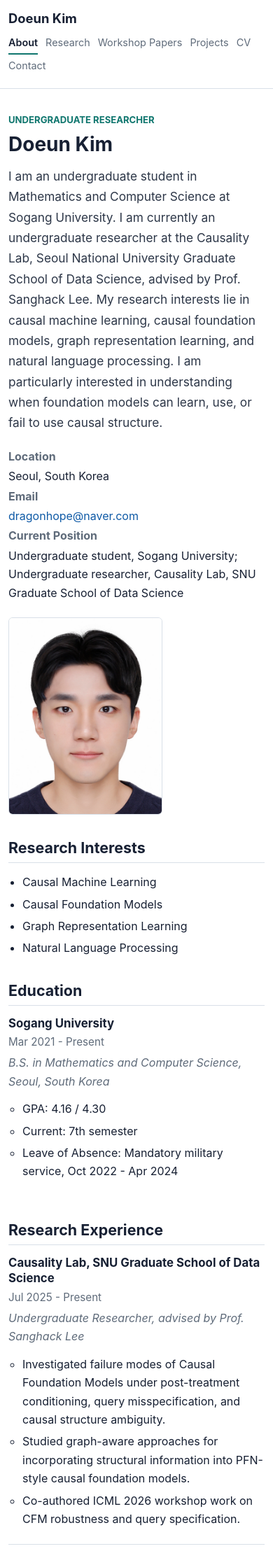
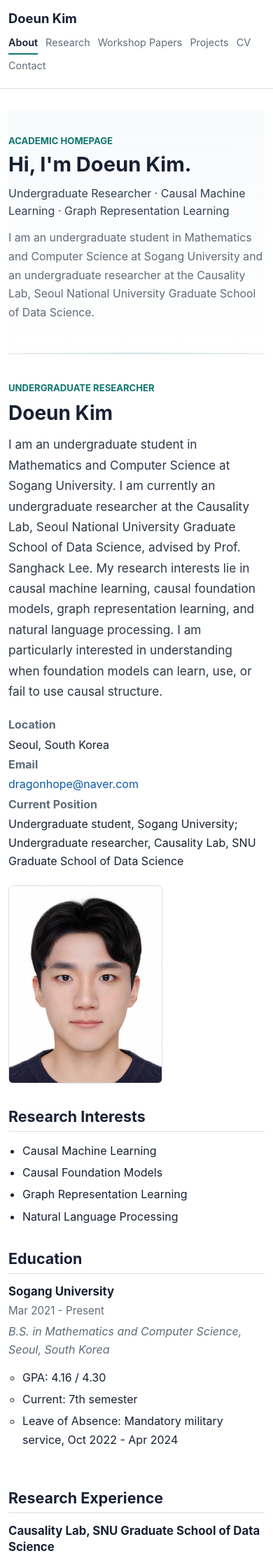
Before and after one commit to doeun7kim/doeun7kim.github.io, a Jekyll site: the page built from index.md, in a window 390 px wide. Shown: the top 2226 px of the page at 70% size. Built offline with Jekyll 4.4.1, drawn with Linux system fonts in a browser that asks for light colours.

Commit message:
Add homepage hero intro animation

```diff
--- a/_layouts/default.html
+++ b/_layouts/default.html
@@ -6,6 +6,9 @@
     <title>{% if page.title %}{{ page.title }} | {% endif %}{{ site.title }}</title>
     <meta name="description" content="{{ page.description | default: site.description }}">
     <link rel="stylesheet" href="{{ '/assets/css/style.css' | relative_url }}">
+    {% if page.hero_intro %}
+    <link rel="stylesheet" href="{{ '/assets/css/hero-intro.css' | relative_url }}">
+    {% endif %}
   </head>
   <body>
     <a class="skip-link" href="#main">Skip to content</a>
@@ -34,5 +37,8 @@
         <a href="mailto:{{ site.author.email }}">{{ site.author.email }}</a>
       </div>
     </footer>
+    {% if page.hero_intro %}
+    <script src="{{ '/assets/js/hero-intro.js' | relative_url }}" defer></script>
+    {% endif %}
   </body>
 </html>
--- /dev/null
+++ b/assets/css/hero-intro.css
@@ -0,0 +1,145 @@
+.hero-intro {
+  --hero-reveal-width: 100%;
+  position: relative;
+  min-height: 238px;
+  margin: -8px 0 38px;
+  border-bottom: 1px solid var(--line);
+  overflow: hidden;
+  background:
+    linear-gradient(180deg, rgba(248, 250, 252, 0.94), rgba(255, 255, 255, 0.98)),
+    linear-gradient(90deg, rgba(15, 118, 110, 0.06), rgba(15, 90, 166, 0.04));
+}
+
+.hero-intro::after {
+  content: "";
+  position: absolute;
+  inset: auto 0 0;
+  height: 1px;
+  background: linear-gradient(90deg, transparent, rgba(15, 118, 110, 0.26), transparent);
+}
+
+.hero-intro-canvas {
+  position: absolute;
+  inset: 0;
+  z-index: 1;
+  display: none;
+  width: 100%;
+  height: 100%;
+  pointer-events: none;
+}
+
+.hero-intro-copy {
+  position: relative;
+  z-index: 2;
+  max-width: 760px;
+  padding: 42px 0 48px;
+}
+
+.hero-intro-kicker {
+  margin: 0 0 7px;
+  color: var(--accent);
+  font-size: 0.82rem;
+  font-weight: 700;
+  letter-spacing: 0;
+  text-transform: uppercase;
+}
+
+.hero-intro-title {
+  position: relative;
+  display: inline-block;
+  margin: 0 0 12px;
+  color: var(--text);
+  font-size: 2.55rem;
+  line-height: 1.12;
+  white-space: nowrap;
+}
+
+.hero-intro-title-base {
+  color: inherit;
+}
+
+.hero-intro-title-reveal {
+  display: none;
+}
+
+.hero-intro-subtitle {
+  max-width: 680px;
+  margin: 0 0 13px;
+  color: #334155;
+  font-size: 1.06rem;
+  line-height: 1.55;
+}
+
+.hero-intro-bio {
+  max-width: 720px;
+  margin: 0;
+  color: var(--muted);
+  font-size: 0.99rem;
+  line-height: 1.7;
+}
+
+.hero-intro.hero-intro--active {
+  --hero-reveal-width: 0px;
+}
+
+.hero-intro.hero-intro--active .hero-intro-canvas {
+  display: block;
+}
+
+.hero-intro.hero-intro--active .hero-intro-title-base {
+  color: rgba(23, 32, 51, 0.2);
+}
+
+.hero-intro.hero-intro--active .hero-intro-title-reveal {
+  position: absolute;
+  inset: 0 auto auto 0;
+  display: block;
+  width: var(--hero-reveal-width);
+  max-width: 100%;
+  overflow: hidden;
+  color: var(--text);
+  white-space: nowrap;
+}
+
+.hero-intro.hero-intro--complete .hero-intro-title-base {
+  color: var(--text);
+}
+
+.hero-intro.hero-intro--complete .hero-intro-title-reveal,
+.hero-intro.hero-intro--complete .hero-intro-canvas {
+  display: none;
+}
+
+@media (max-width: 760px) {
+  .hero-intro {
+    min-height: 246px;
+    margin-top: -4px;
+  }
+
+  .hero-intro-copy {
+    padding: 34px 0 44px;
+  }
+
+  .hero-intro-title {
+    font-size: 2.08rem;
+    white-space: normal;
+  }
+
+  .hero-intro.hero-intro--active .hero-intro-title-reveal {
+    white-space: normal;
+  }
+
+  .hero-intro-subtitle {
+    font-size: 1rem;
+  }
+}
+
+@media (max-width: 420px) {
+  .hero-intro {
+    min-height: 258px;
+  }
+
+  .hero-intro-title {
+    font-size: 1.82rem;
+  }
+}
--- /dev/null
+++ b/assets/js/hero-intro.js
@@ -0,0 +1,233 @@
+(function () {
+  "use strict";
+
+  var hero = document.querySelector("[data-hero-intro]");
+  if (!hero) {
+    return;
+  }
+
+  var canvas = hero.querySelector("[data-hero-canvas]");
+  var title = hero.querySelector("[data-hero-title]");
+  var reduceMotion = window.matchMedia &&
+    window.matchMedia("(prefers-reduced-motion: reduce)").matches;
+
+  function finish() {
+    hero.style.setProperty("--hero-reveal-width", "100%");
+    hero.classList.remove("hero-intro--active");
+    hero.classList.add("hero-intro--complete");
+  }
+
+  if (!canvas || !title || reduceMotion || !canvas.getContext) {
+    finish();
+    return;
+  }
+
+  var ctx = canvas.getContext("2d", { alpha: true });
+  if (!ctx) {
+    finish();
+    return;
+  }
+
+  var duration = parseInt(hero.getAttribute("data-duration"), 10) || 4300;
+  var dpr = Math.min(window.devicePixelRatio || 1, 2);
+  var width = 0;
+  var height = 0;
+  var startedAt = 0;
+  var frameId = 0;
+
+  hero.classList.add("hero-intro--active");
+
+  function clamp(value, min, max) {
+    return Math.max(min, Math.min(max, value));
+  }
+
+  function easeInOut(value) {
+    return value < 0.5
+      ? 4 * value * value * value
+      : 1 - Math.pow(-2 * value + 2, 3) / 2;
+  }
+
+  function easeOut(value) {
+    return 1 - Math.pow(1 - value, 3);
+  }
+
+  function resizeCanvas() {
+    var rect = hero.getBoundingClientRect();
+    width = Math.max(1, Math.round(rect.width));
+    height = Math.max(1, Math.round(rect.height));
+    dpr = Math.min(window.devicePixelRatio || 1, 2);
+    canvas.width = Math.round(width * dpr);
+    canvas.height = Math.round(height * dpr);
+    canvas.style.width = width + "px";
+    canvas.style.height = height + "px";
+    ctx.setTransform(dpr, 0, 0, dpr, 0, 0);
+  }
+
+  function titleCenter() {
+    var heroRect = hero.getBoundingClientRect();
+    var titleRect = title.getBoundingClientRect();
+    return {
+      x: titleRect.left - heroRect.left + titleRect.width / 2,
+      y: titleRect.top - heroRect.top + titleRect.height / 2,
+      width: titleRect.width
+    };
+  }
+
+  function drawBackground() {
+    ctx.save();
+    ctx.globalAlpha = 0.48;
+    ctx.strokeStyle = "#d9e0e8";
+    ctx.lineWidth = 1;
+    for (var x = 28; x < width; x += 58) {
+      ctx.beginPath();
+      ctx.moveTo(x, height * 0.2);
+      ctx.lineTo(x, height - 22);
+      ctx.stroke();
+    }
+    ctx.restore();
+  }
+
+  function drawSpotlight(sourceX, sourceY, targetX, targetY, fade) {
+    var coneWidth = clamp(width * 0.18, 74, 150);
+    var gradient = ctx.createLinearGradient(sourceX, sourceY, targetX, targetY);
+    gradient.addColorStop(0, "rgba(15, 118, 110, " + 0.2 * fade + ")");
+    gradient.addColorStop(0.56, "rgba(255, 248, 218, " + 0.18 * fade + ")");
+    gradient.addColorStop(1, "rgba(15, 90, 166, 0)");
+
+    ctx.save();
+    ctx.globalCompositeOperation = "source-over";
+    ctx.fillStyle = gradient;
+    ctx.beginPath();
+    ctx.moveTo(sourceX, sourceY);
+    ctx.lineTo(targetX + coneWidth, targetY - 42);
+    ctx.quadraticCurveTo(targetX + coneWidth * 0.45, targetY, targetX + coneWidth, targetY + 48);
+    ctx.lineTo(sourceX, sourceY);
+    ctx.closePath();
+    ctx.fill();
+
+    var glow = ctx.createRadialGradient(targetX, targetY, 0, targetX, targetY, coneWidth * 0.72);
+    glow.addColorStop(0, "rgba(255, 250, 226, " + 0.2 * fade + ")");
+    glow.addColorStop(1, "rgba(255, 250, 226, 0)");
+    ctx.fillStyle = glow;
+    ctx.beginPath();
+    ctx.arc(targetX, targetY, coneWidth * 0.72, 0, Math.PI * 2);
+    ctx.fill();
+    ctx.restore();
+  }
+
+  function drawCharacter(x, groundY, scale, step, fade) {
+    var bob = Math.sin(step * Math.PI * 2) * 2.2;
+    var y = groundY + bob;
+    var headR = scale * 0.22;
+    var torsoTop = y - scale * 1.2;
+    var torsoBottom = y - scale * 0.44;
+    var centerX = x;
+
+    ctx.save();
+    ctx.globalAlpha = fade;
+    ctx.lineCap = "round";
+    ctx.lineJoin = "round";
+
+    ctx.strokeStyle = "rgba(23, 32, 51, 0.58)";
+    ctx.lineWidth = Math.max(1.4, scale * 0.05);
+
+    ctx.beginPath();
+    ctx.moveTo(centerX - scale * 0.1, torsoBottom);
+    ctx.lineTo(centerX - scale * 0.23, y);
+    ctx.lineTo(centerX - scale * 0.46, y + scale * 0.08);
+    ctx.moveTo(centerX + scale * 0.08, torsoBottom);
+    ctx.lineTo(centerX + scale * 0.28, y);
+    ctx.lineTo(centerX + scale * 0.5, y + scale * 0.03);
+    ctx.stroke();
+
+    ctx.fillStyle = "#243447";
+    ctx.beginPath();
+    ctx.moveTo(centerX - scale * 0.28, torsoTop);
+    ctx.lineTo(centerX + scale * 0.24, torsoTop + scale * 0.05);
+    ctx.lineTo(centerX + scale * 0.17, torsoBottom);
+    ctx.lineTo(centerX - scale * 0.24, torsoBottom + scale * 0.03);
+    ctx.closePath();
+    ctx.fill();
+
+    ctx.fillStyle = "#0f766e";
+    ctx.beginPath();
+    ctx.moveTo(centerX - scale * 0.22, torsoTop + scale * 0.08);
+    ctx.lineTo(centerX + scale * 0.2, torsoTop + scale * 0.1);
+    ctx.lineTo(centerX + scale * 0.12, torsoBottom - scale * 0.04);
+    ctx.closePath();
+    ctx.fill();
+
+    ctx.strokeStyle = "rgba(23, 32, 51, 0.66)";
+    ctx.beginPath();
+    ctx.moveTo(centerX + scale * 0.2, torsoTop + scale * 0.22);
+    ctx.lineTo(centerX + scale * 0.62, torsoTop + scale * 0.06);
+    ctx.stroke();
+
+    ctx.fillStyle = "#f7d7bd";
+    ctx.beginPath();
+    ctx.arc(centerX + scale * 0.03, torsoTop - headR * 0.75, headR, 0, Math.PI * 2);
+    ctx.fill();
+
+    ctx.fillStyle = "#172033";
+    ctx.beginPath();
+    ctx.moveTo(centerX - headR * 0.74, torsoTop - headR * 0.82);
+    ctx.quadraticCurveTo(centerX + headR * 0.08, torsoTop - headR * 1.55, centerX + headR * 0.86, torsoTop - headR * 0.72);
+    ctx.lineTo(centerX + headR * 0.72, torsoTop - headR * 0.33);
+    ctx.quadraticCurveTo(centerX, torsoTop - headR * 0.78, centerX - headR * 0.7, torsoTop - headR * 0.37);
+    ctx.closePath();
+    ctx.fill();
+
+    ctx.fillStyle = "#f4d35e";
+    ctx.fillRect(centerX + scale * 0.56, torsoTop - scale * 0.02, scale * 0.18, scale * 0.1);
+
+    ctx.restore();
+  }
+
+  function draw(timestamp) {
+    if (!startedAt) {
+      startedAt = timestamp;
+    }
+
+    try {
+      var raw = clamp((timestamp - startedAt) / duration, 0, 1);
+      var motion = easeInOut(clamp(raw / 0.92, 0, 1));
+      var reveal = clamp((easeOut(raw) - 0.05) / 0.82, 0, 1);
+      var endFade = raw > 0.84 ? clamp((1 - raw) / 0.16, 0, 1) : 1;
+      var titleInfo = titleCenter();
+
+      hero.style.setProperty("--hero-reveal-width", Math.round(titleInfo.width * reveal) + "px");
+
+      ctx.clearRect(0, 0, width, height);
+      drawBackground();
+
+      var groundY = height - 28;
+      var scale = clamp(height * 0.23, 34, 46);
+      var charX = -scale + (width + scale * 2.2) * motion;
+      var handX = charX + scale * 0.64;
+      var handY = groundY - scale * 1.12;
+      var lightX = titleInfo.x - titleInfo.width * 0.5 + titleInfo.width * reveal;
+
+      drawSpotlight(handX, handY, lightX, titleInfo.y, endFade);
+      drawCharacter(charX, groundY, scale, raw * 2.8, endFade);
+
+      if (raw < 1) {
+        frameId = window.requestAnimationFrame(draw);
+      } else {
+        finish();
+      }
+    } catch (error) {
+      finish();
+    }
+  }
+
+  resizeCanvas();
+  window.addEventListener("resize", resizeCanvas, { passive: true });
+
+  frameId = window.requestAnimationFrame(draw);
+
+  window.addEventListener("pagehide", function () {
+    if (frameId) {
+      window.cancelAnimationFrame(frameId);
+    }
+  });
+}());
--- a/index.md
+++ b/index.md
@@ -2,7 +2,21 @@
 layout: default
 title: About
 description: "Academic homepage of Doeun Kim."
+hero_intro: true
 ---
+
+<section class="hero-intro" data-hero-intro data-duration="4300" aria-labelledby="hero-intro-title">
+  <canvas class="hero-intro-canvas" data-hero-canvas aria-hidden="true"></canvas>
+  <div class="hero-intro-copy">
+    <p class="hero-intro-kicker">Academic Homepage</p>
+    <h1 class="hero-intro-title" id="hero-intro-title" data-hero-title data-text="Hi, I'm Doeun Kim.">
+      <span class="hero-intro-title-base">Hi, I'm Doeun Kim.</span>
+      <span class="hero-intro-title-reveal" aria-hidden="true">Hi, I'm Doeun Kim.</span>
+    </h1>
+    <p class="hero-intro-subtitle">Undergraduate Researcher &middot; Causal Machine Learning &middot; Graph Representation Learning</p>
+    <p class="hero-intro-bio">I am an undergraduate student in Mathematics and Computer Science at Sogang University and an undergraduate researcher at the Causality Lab, Seoul National University Graduate School of Data Science.</p>
+  </div>
+</section>
 
 <section class="intro">
   <div class="profile-layout">
```
